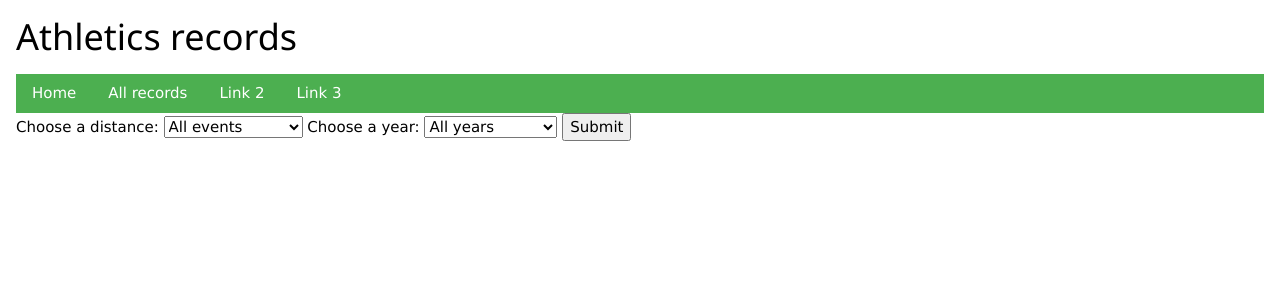
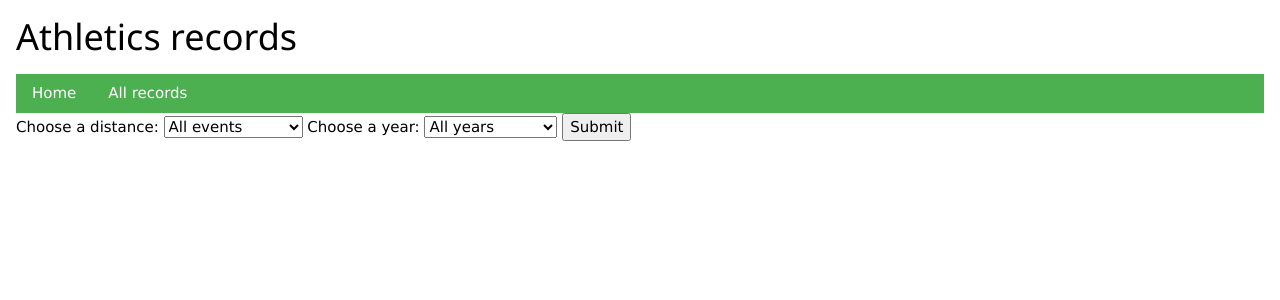
Before and after one commit to Na1yd/Athletic-records, a Flask app: page / in a window 1280 px wide. Shown: the top 300 px of the page. Run offline with Flask 3, Linux system fonts and the light colour scheme; data comes from the database, SQL or seed files in the repository.

Commit message:
Minor tweaks to rudundant code and spacees

```diff
--- a/app.py
+++ b/app.py
@@ -255,7 +255,7 @@ def submit():
             WHERE records.age_group_id = ? AND records.event_id = ?
             ORDER BY records.year DESC
         ''', (selected_age_group, selected_event))
-    #this is for incase they mess with the submit method and try to submit somthing that is not in the database.
+#This is for incase they mess with the submit method and try to submit somthing that is not in the database.
     if not cur or not selected_event or not selected_age_group:
         return render_template('404.html'), 404
 
@@ -263,7 +263,7 @@ def submit():
     conn.close()
     return render_template('records.html', record=record)
 
-# If they try to go to a page that does not exist then it will give them this error mesage
+#If they try to go to a page that does not exist then it will give them this error mesage
 @app.errorhandler(404)
 def invalid_route(error):
     return render_template('404.html'), 404
--- a/templates/layout.html
+++ b/templates/layout.html
@@ -15,8 +15,6 @@
         <div class="w3-bar w3-green">
             <a href="/" class="w3-bar-item w3-button">Home</a>
             <a href="records" class="w3-bar-item w3-button">All records</a>
-            <a href="#" class="w3-bar-item w3-button">Link 2</a>
-            <a href="#" class="w3-bar-item w3-button">Link 3</a>
         </div>
     </div>
         {% block content %}{% endblock %}
```
